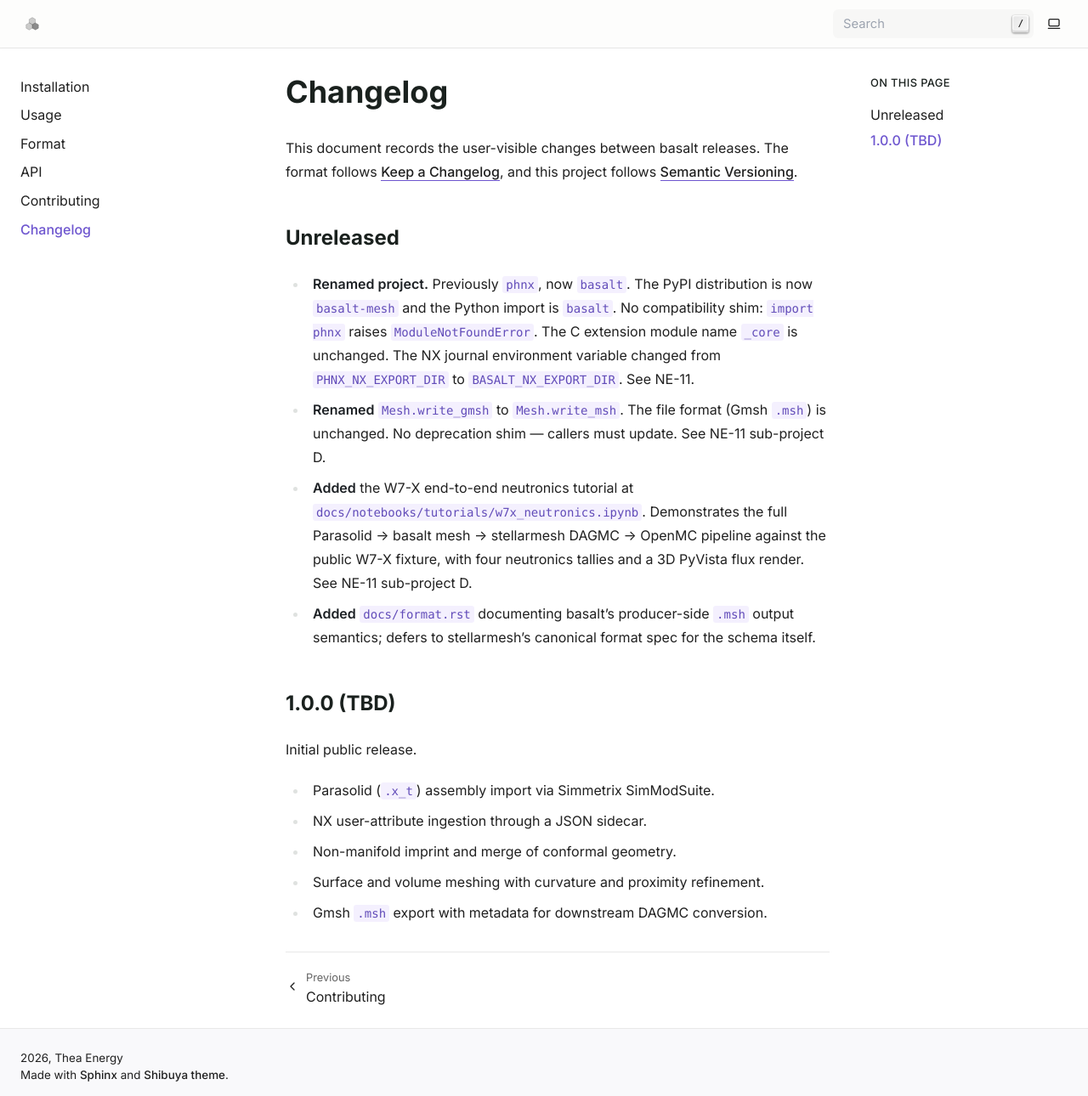
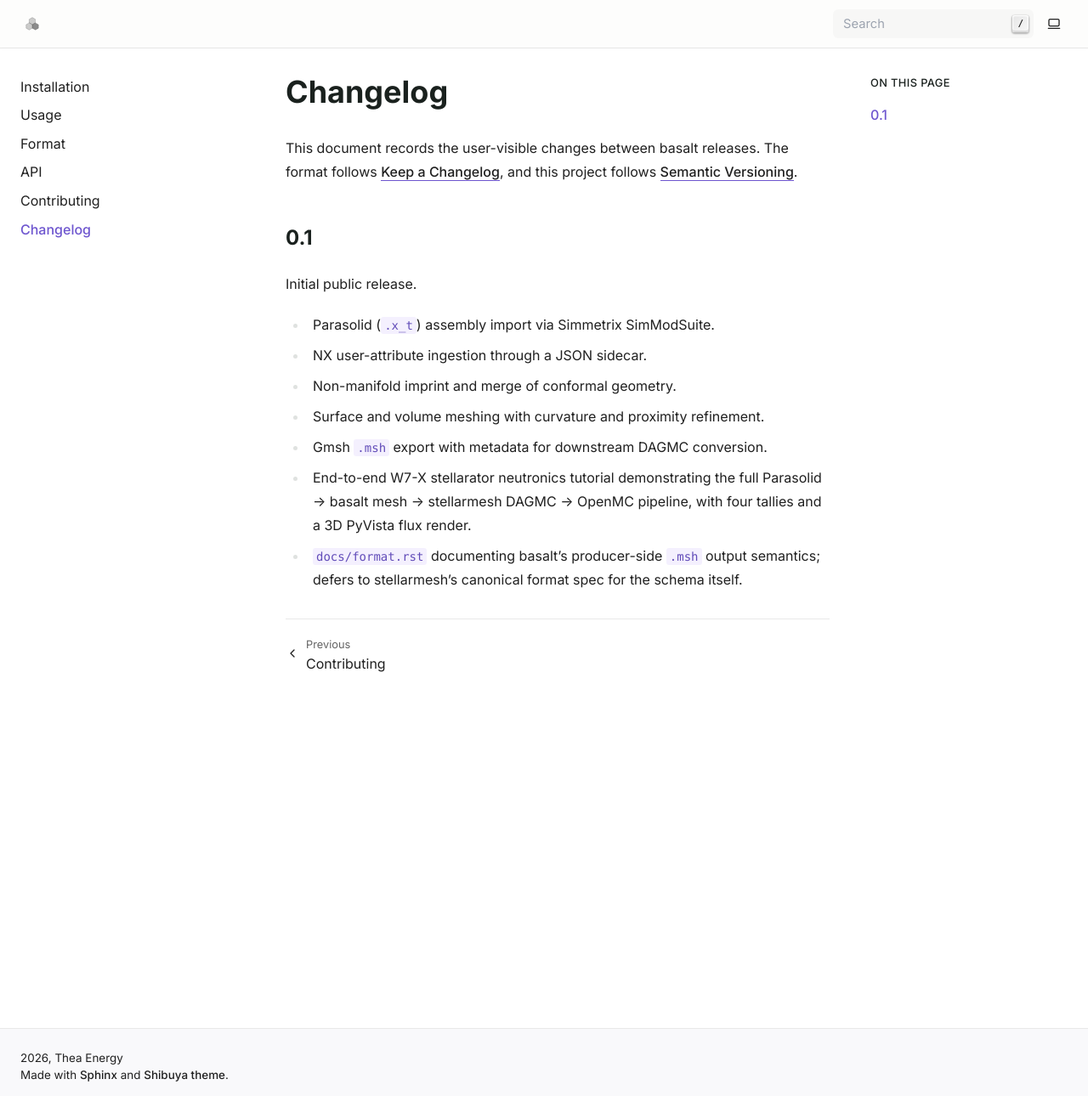
Before and after one commit to Thea-Energy/basalt, a Sphinx documentation site: the page built from docs/changelog.rst, in a window 1280 px wide and 1290 px high. Shown: the whole window at 85% size. Built offline with Sphinx 7.4.7, drawn with Linux system fonts in a browser that asks for light colours; pages that are not in the unit, such as notebooks, are missing from menus; the version number is read from the project's files by our own code.

Commit message:
release: cut 0.1 — first public release
- pyproject.toml + pixi.toml: version 0.1, description rewritten as
  "Nuclear meshing library for NX and Parasolid based on the Simmetrix
  mesh suite" (the previous text was stellarmesh leftover, not specific
  to basalt's role).
- docs/changelog.rst: reset to a clean initial-release entry. Internal
  pre-rewrite churn (phnx -> basalt rename, write_gmsh -> write_msh
  rename) is invisible to first-time public users and has been dropped
  from the changelog.

```diff
--- a/docs/changelog.rst
+++ b/docs/changelog.rst
@@ -7,28 +7,7 @@ The format follows `Keep a Changelog <https://keepachangelog.com>`__,
 and this project follows `Semantic Versioning <https://semver.org>`__.
 
 -------------
-Unreleased
--------------
-
-* **Renamed project.** Previously ``phnx``, now ``basalt``. The PyPI distribution
-  is now ``basalt-mesh`` and the Python import is ``basalt``. No compatibility
-  shim: ``import phnx`` raises ``ModuleNotFoundError``. The C extension module
-  name ``_core`` is unchanged. The NX journal environment variable changed from
-  ``PHNX_NX_EXPORT_DIR`` to ``BASALT_NX_EXPORT_DIR``. See NE-11.
-* **Renamed** ``Mesh.write_gmsh`` to ``Mesh.write_msh``. The file format
-  (Gmsh ``.msh``) is unchanged. No deprecation shim — callers must
-  update. See NE-11 sub-project D.
-* **Added** the W7-X end-to-end neutronics tutorial at
-  ``docs/notebooks/tutorials/w7x_neutronics.ipynb``. Demonstrates the
-  full Parasolid → basalt mesh → stellarmesh DAGMC → OpenMC pipeline
-  against the public W7-X fixture, with four neutronics tallies and a
-  3D PyVista flux render. See NE-11 sub-project D.
-* **Added** ``docs/format.rst`` documenting basalt's producer-side
-  ``.msh`` output semantics; defers to stellarmesh's canonical format
-  spec for the schema itself.
-
--------------
-1.0.0 (TBD)
+0.1
 -------------
 
 Initial public release.
@@ -38,3 +17,9 @@ Initial public release.
 * Non-manifold imprint and merge of conformal geometry.
 * Surface and volume meshing with curvature and proximity refinement.
 * Gmsh ``.msh`` export with metadata for downstream DAGMC conversion.
+* End-to-end W7-X stellarator neutronics tutorial demonstrating the
+  full Parasolid → basalt mesh → stellarmesh DAGMC → OpenMC pipeline,
+  with four tallies and a 3D PyVista flux render.
+* ``docs/format.rst`` documenting basalt's producer-side ``.msh``
+  output semantics; defers to stellarmesh's canonical format spec for
+  the schema itself.
--- a/pixi.toml
+++ b/pixi.toml
@@ -64,8 +64,8 @@ docs = ["docs"]
 
 [package]
 name = "basalt-mesh"
-version = "2.0.1"
-description = "Meshing library for nuclear workflows."
+version = "0.1"
+description = "Nuclear meshing library for NX and Parasolid based on the Simmetrix mesh suite"
 
 [package.build]
 backend = { name = "pixi-build-python", version = "0.4.*" }
--- a/pyproject.toml
+++ b/pyproject.toml
@@ -10,8 +10,8 @@ build-backend = "scikit_build_core.build"
 name = "basalt-mesh"
 authors = [{ name = "Alex Koen" }]
 # dynamic = ["version"]
-version = "1.0.0"
-description = "Meshing library for nuclear workflows."
+version = "0.1"
+description = "Nuclear meshing library for NX and Parasolid based on the Simmetrix mesh suite"
 license = "MIT"
 license-files = ["LICENSE"]
 readme = "README.rst"
```
